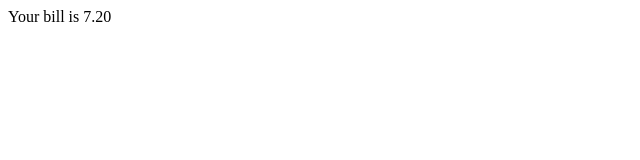
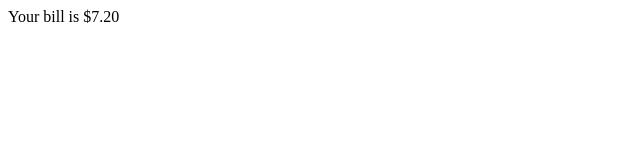
Before and after one commit to alrick-brown/info2180project1, a plain HTML site: page index.html in a window 1280 px wide. Shown: the full height of the page, 0-640 px from the left. Drawn offline with Linux system fonts and the light colour scheme.

Commit message:
Adding my existing site.

```diff
--- a/index.html
+++ b/index.html
@@ -14,7 +14,7 @@
 		<script type="text/javascript">
     		var div = document.getElementById("textDiv");
     		var nestedDiv = document.getElementById("nested");
-    		nestedDiv.textContent = 'Your bill is '+cashRegister.total.toFixed(2)
+    		nestedDiv.textContent = 'Your bill is $'+cashRegister.total.toFixed(2)
 
     		var text = "[" + div.textContent + "]";
 		</script>
```
Also changed, not shown: .c9/metadata/workspace/index.html, .c9/metadata/workspace/script.js, 1 other file.
